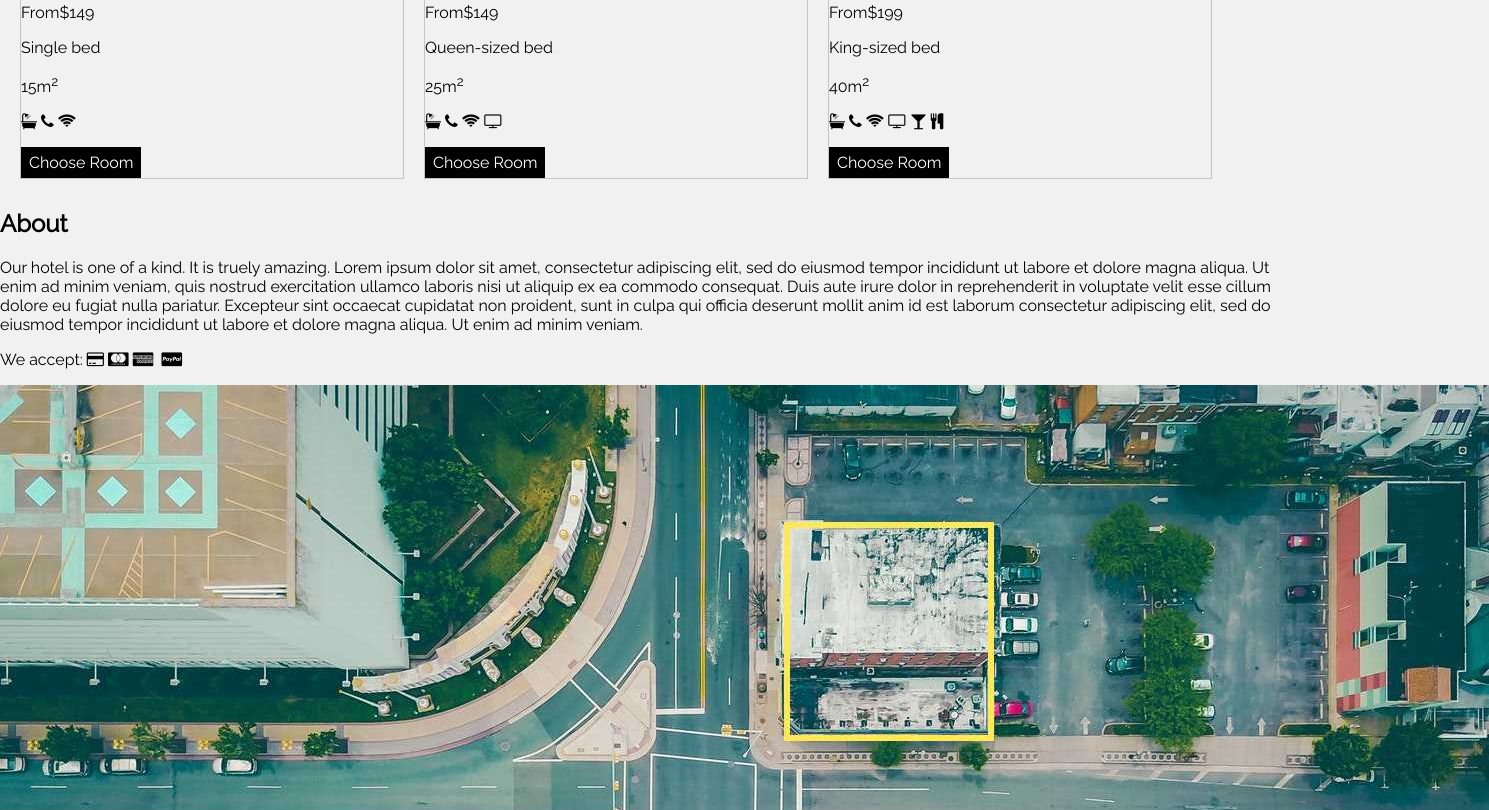
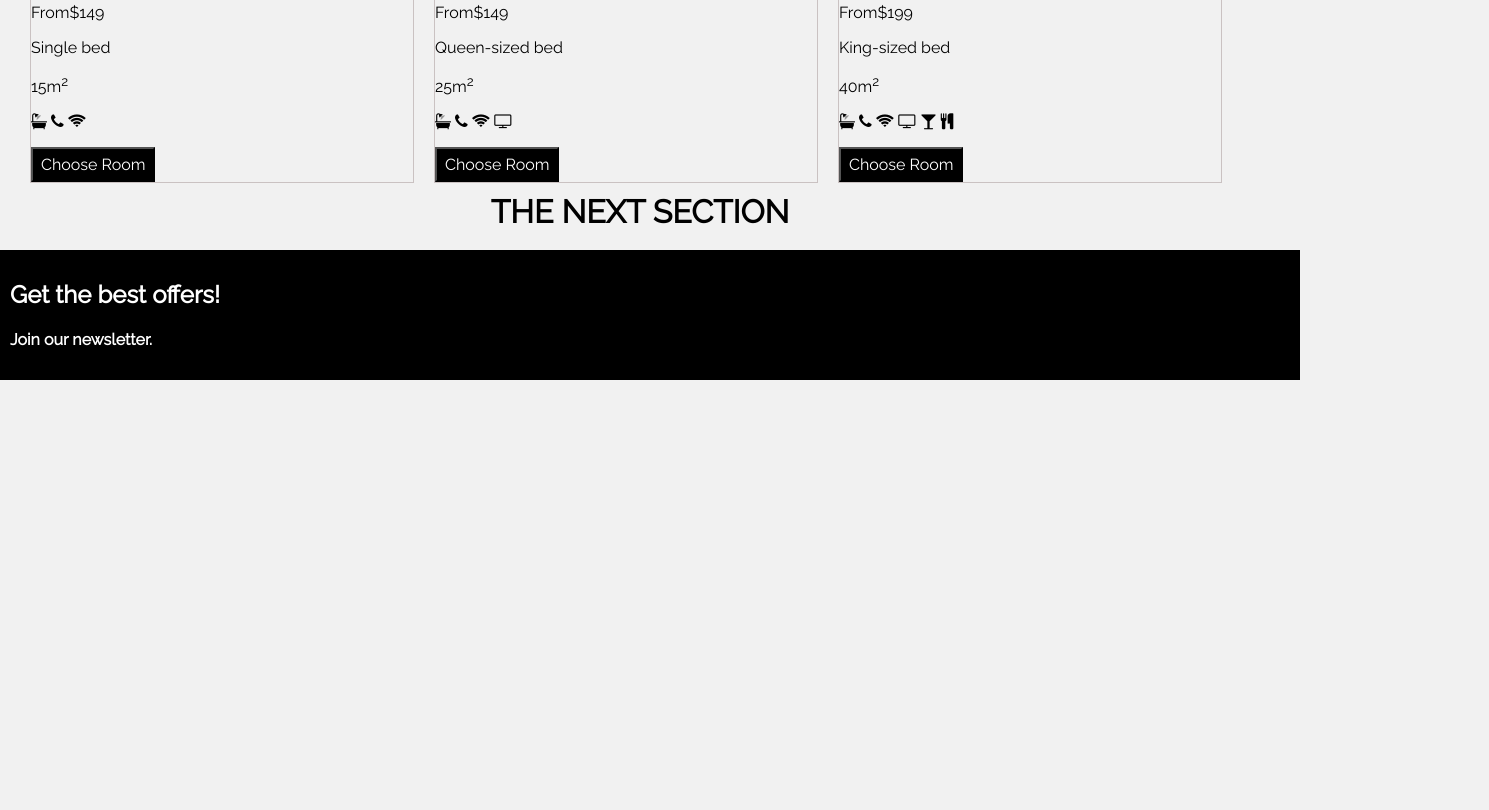
Before and after one commit to KhushBakht334/hotel-room-booking, a plain HTML site: page index.html in a window 1280 px wide. Shown: the part 1270-2080 px from the top of the page, 1489 px wide, since content can reach past the window. After the commit the page ends 1651 px from the top, so only its background shows below. Drawn offline with Linux system fonts and the light colour scheme.

Commit message:
add new subscription section

```diff
--- a/index.html
+++ b/index.html
@@ -69,7 +69,7 @@
                     <p>Queen-sized bed</p>
                     <p>25m<sup>2</sup></p>
                     <p>
-                        <i class="fa fa-bath"></i> <i class="fa fa-phone"></i></i>
+                        <i class="fa fa-bath"></i> <i class="fa fa-phone"></i>
                         <i class="fa fa-wifi"></i> <i class="fa fa-tv"></i>
                     </p>
                     <button>Choose Room</button>
@@ -94,28 +94,10 @@
                 </div>
             </div>
         </div>
-        <div class="about">
-            <div class="about1">
-            <h2>About</h2>
-            <p>
-                Our hotel is one of a kind. It is truely amazing. Lorem ipsum dolor sit amet,
-                consectetur adipiscing elit, sed do eiusmod tempor incididunt ut labore et dolore magna aliqua.
-                Ut enim ad minim veniam, quis nostrud exercitation ullamco laboris nisi ut aliquip ex ea commodo consequat.
-                Duis aute irure dolor in reprehenderit in voluptate velit esse cillum dolore eu fugiat nulla pariatur.
-                Excepteur sint occaecat cupidatat non proident, sunt in culpa qui officia deserunt mollit anim id est laborum
-                consectetur adipiscing elit, sed do eiusmod tempor incididunt ut labore et dolore magna aliqua.
-                Ut enim ad minim veniam.
-            </p>
-            <p>We accept: <i class="fa fa-credit-card w3-large"></i>
-                <i class="fa fa-cc-mastercard w3-large"></i>
-                <i class="fa fa-cc-amex w3-large"></i>
-                <i class="fa fa-cc-cc-visa w3-large"></i>
-                <i class="fa fa-cc-paypal w3-large"></i>
-            </p>
-        </div>
-        <div class="about2">
-            <img src="map.jpg" alt="THE MAP">
-        </div>
+    <h1> THE NEXT SECTION </h1>
+        <div class="subscription">
+            <h2>Get the best offers!</h2>
+            <h4>Join our newsletter.</h4>
         </div>
     </body>
 </html>
--- a/stylesheet.css
+++ b/stylesheet.css
@@ -119,9 +119,11 @@ h1 {
     padding: 10px;
     }
 .room_section {
+    margin: 10px;
     padding: 10px;
     color: #000000;
     width:100%;
+    height:auto;
 }
 .room {
     margin:10px;
@@ -138,11 +140,9 @@ h1 {
     cursor: pointer;
     font: inherit;
     margin:0;
-    border: none;
     padding: 6px 8px;
     text-align: center;
     text-decoration: none;
-    display: inline-block;
     font-size: 16px;
 }
 .room img {
@@ -151,8 +151,15 @@ h1 {
 .room h2 {
     color: #000000;
 }
-.about {
-    float: left;
+.contact {
+    padding:0 8px;
+    background-color: #cac2c2;
+}
+.subscription {
     width: 100%;
-    box-sizing: border-box;
+    background-color: #000000;
+    color: #ffffff;
+    height:auto;
+    margin: 1px 0;
+    padding: 10px;
 }
```
